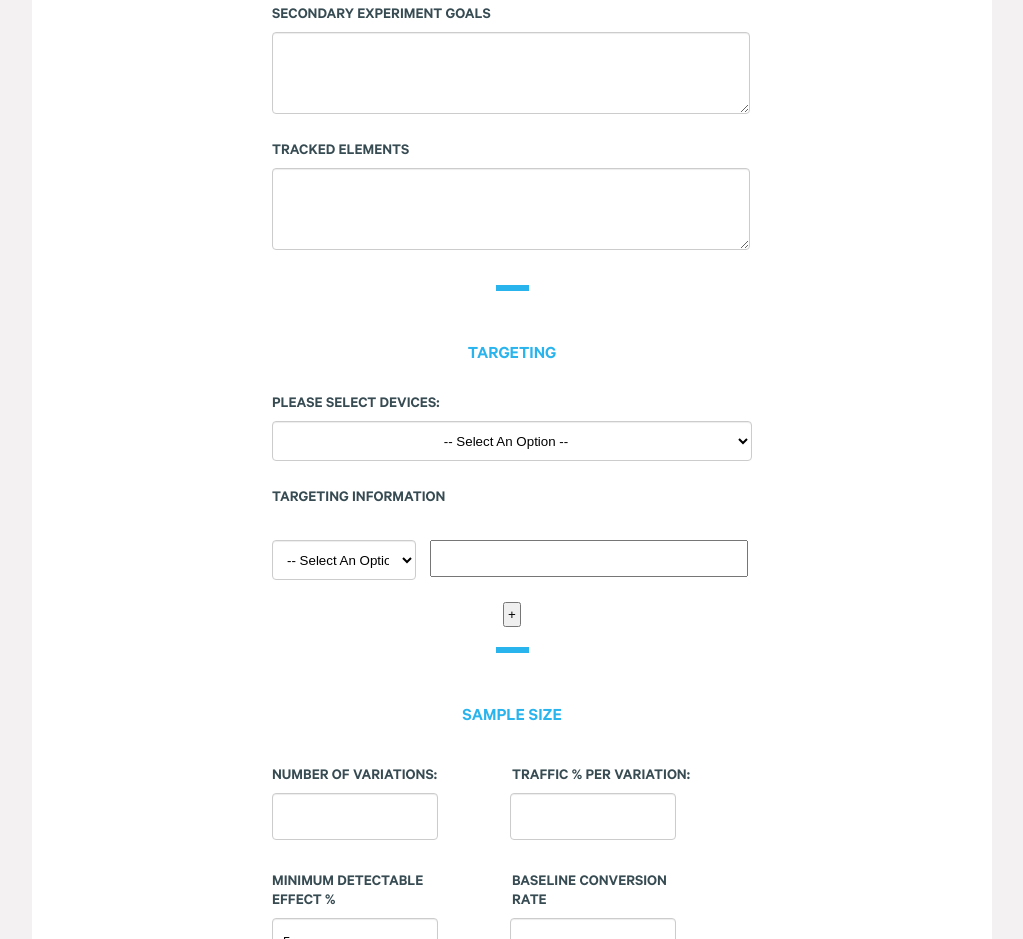
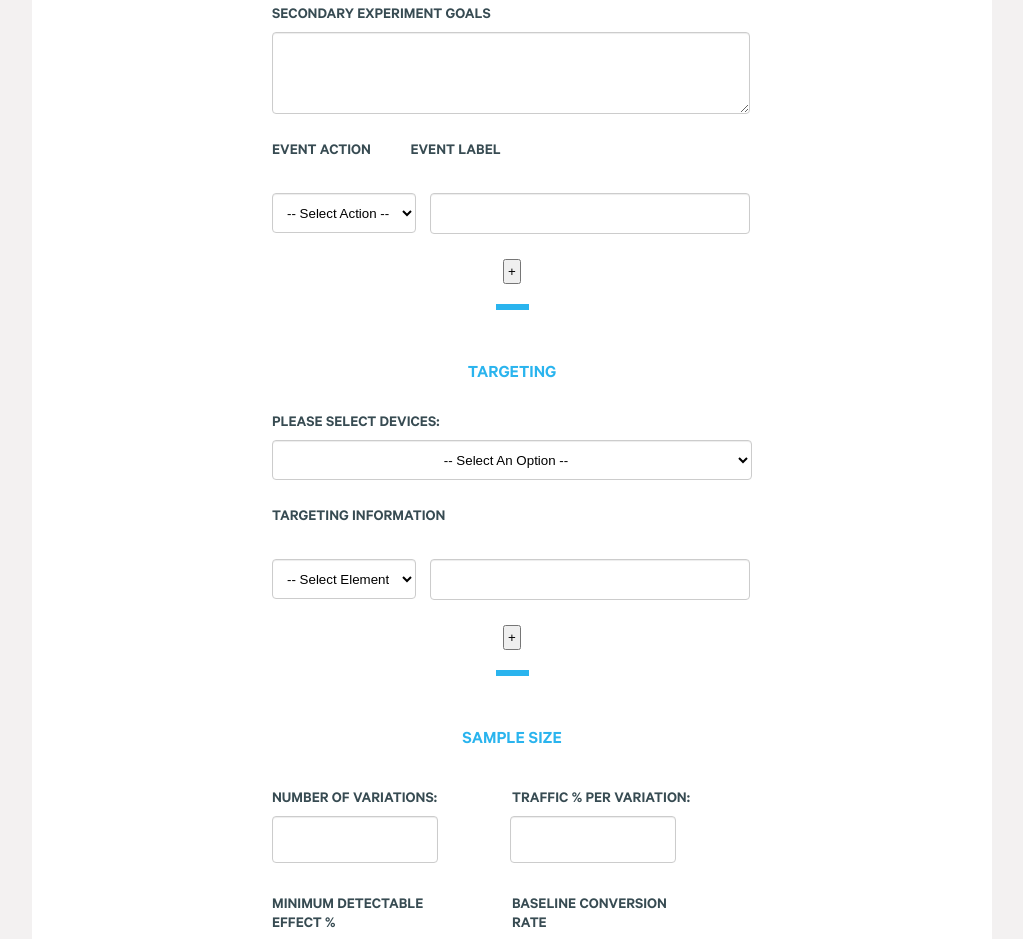
Before and after one commit to denisakov/ucv2, a plain HTML site: page index.html in a window 1280 px wide. Shown: the part 1838-2777 px from the top of the page, without its empty margins (136-1159 px from the left). Drawn offline with nearby package versions, Linux system fonts and the light colour scheme; files whose address does not match are found by name.

Commit message:
tracked events added

```diff
--- a/css/UC-Form.css
+++ b/css/UC-Form.css
@@ -453,15 +453,16 @@
         width: 50%;
     }
 
-    select.targetFeature{
+    select.targetFeature, select.trackedAction {
         width: 30%;
         margin-right: 3%;
         margin-bottom: 20px;
         float:left;
         margin-top:0px;
     }
-    input.targetText{
-        width: 64%;
+    input.targetText, input.tarckedLabel {
+        width: 62%;
+        height: 19px !important;
     }
     input#testID {
         width: 30%;
--- a/index.html
+++ b/index.html
@@ -55,14 +55,26 @@
         <!-- <input type="button" value="Remove"
             onclick="this.parentNode.parentNode.removeChild(this.parentNode);" /><br /><br /> -->
             <select class="targetFeature" id="targetFeature" name="targetFeature">
-                <option disabled selected value>-- Select An Option --</option>
-                <option value="regex">Regex</option>
-                <option value="contains">Contains</option>
-                <option value="desc">Description</option>
-                <option value="exactMatch">Exactly Matches</option>
-                <option value="excludes">Excludes</option>
+                <option disabled selected value>-- Select Element --</option>
+                <option value="Regex">Regex</option>
+                <option value="Contains">Contains</option>
+                <option value="Description">Description</option>
+                <option value="Exactly Matches">Exactly Matches</option>
+                <option value="Excludes">Excludes</option>
             </select>
-            <input type="text" class="targetText" name="targetText" size="40" style="height:27px;">
+            <input type="text" class="targetText field" name="targetText" style="height:27px;">
+
+        </span>
+        <span class="form-field" id="trackedTemplate" style="display: none">
+
+        <!-- <input type="button" value="Remove"
+            onclick="this.parentNode.parentNode.removeChild(this.parentNode);" /><br /><br /> -->
+            <select class="trackedAction" id="trackedAction" name="trackedAction">
+                <option disabled selected value>-- Select Action --</option>
+                <option value="Clicked">Clicked</option>
+                <option value="Hovered Only">Hovered Only</option>
+            </select>
+            <input type="text" class="tarckedLabel field" name="trackedLabel" style="height:27px;">
 
         </span>
         <div class="container">
@@ -161,9 +173,12 @@
                                 <textarea id="secGoals" class="field" name="secGoals" cols="39" rows="5" style="height:60px;"></textarea>
                             </span>
                             <span class="form-field">
-                                <label class="label">Tracked Elements</label>
-                                <textarea id="events" class="field" name="gaevents" cols="40" rows="5" style="height:60px;"></textarea>
+                                <label class="label">Event Action&nbsp;&nbsp;&nbsp;&nbsp;&nbsp;&nbsp;&nbsp;&nbsp;
+                                &nbsp;&nbsp;&nbsp;Event Label</label>
                             </span>
+                            <span id="writeTracked"></span>
+
+                            <input type="button" id="moreTracked" value="+" />
                             <hr class="ucform-breakpoint">
                             <div class="header">Targeting</div>
                             <div class="selectDevise form-field first-field">
@@ -184,7 +199,7 @@
                             </span>
                             <span id="writeTarget"></span>
 
-                            <input type="button" id="moreFields" value="+" />
+                            <input type="button" id="moreTargets" value="+" />
                             <!-- <div class="plus">
                                 <button id="plusTarget">
                                     +
--- a/js/Form.js
+++ b/js/Form.js
@@ -409,6 +409,10 @@
 		if ($filled.length) {
 			$filled.removeClass('input--filled');
 		}
+		var removable = $('.removable');
+		removable.forEach(function(elem){
+			elem.parentNode.removeChild(elem);
+		});
 	}
 	$('#uc_generator').submit(function (e) {
 		e.preventDefault();
@@ -429,42 +433,49 @@
 		}, 3000)
 	});
 })();
-// var counter = (() => {
-//   var privateCounter = 2;
-//   function changeBy(val) {
-//     privateCounter += val;
-//   }
-//   return {
-//     increment: function() {
-//       changeBy(1);
-//     },
-//     decrement: function() {
-//       changeBy(-1);
-//     },
-//     value: function() {
-//       return privateCounter;
-//     }
-//   };
-// })();
-var counter = 0;
+var counterTarget = 0;
 function init() {
-	document.getElementById("moreFields").onclick = moreFields;
-	moreFields();
+	document.getElementById("moreTracked").onclick = moreTracked;
+	moreTracked();
+	document.getElementById("moreTargets").onclick = moreTargets;
+	moreTargets();
 };
-function moreFields() {
-	counter++;
+function moreTargets() {
+	counterTarget++;
 	var newFields = document.getElementById("targetTemplate").cloneNode(true);
-	newFields.id = '';
+	newFields.id = 'removable';
 	newFields.style.display = 'block';
 	var newField = newFields.childNodes;
 	for (var i=0;i<newField.length;i++) {
 		var theName = newField[i].name
 		if (theName)
-			newField[i].name = theName + counter;
+			newField[i].name = theName + counterTarget;
 	}
 	var insertHere = document.getElementById('writeTarget');
 	insertHere.parentNode.insertBefore(newFields,insertHere);
+	return;
 };
-document.getElementById("moreFields").addEventListener("click", moreFields);
+document.getElementById("moreTargets").addEventListener("click", moreTargets);
 
-window.onload = moreFields;
+var counterTracked = 0;
+function moreTracked() {
+	counterTracked++;
+	var newFields = document.getElementById("trackedTemplate").cloneNode(true);
+	newFields.id = 'removable';
+	newFields.style.display = 'block';
+	var newField = newFields.childNodes;
+	for (var i=0;i<newField.length;i++) {
+		var theName = newField[i].name
+		if (theName)
+			newField[i].name = theName + counterTracked;
+	}
+	var insertHere = document.getElementById('writeTracked');
+	insertHere.parentNode.insertBefore(newFields,insertHere);
+	return;
+};
+document.getElementById("moreTracked").addEventListener("click", moreTracked);
+
+window.onload = function () {
+	moreTargets();
+	moreTracked();
+};
```
